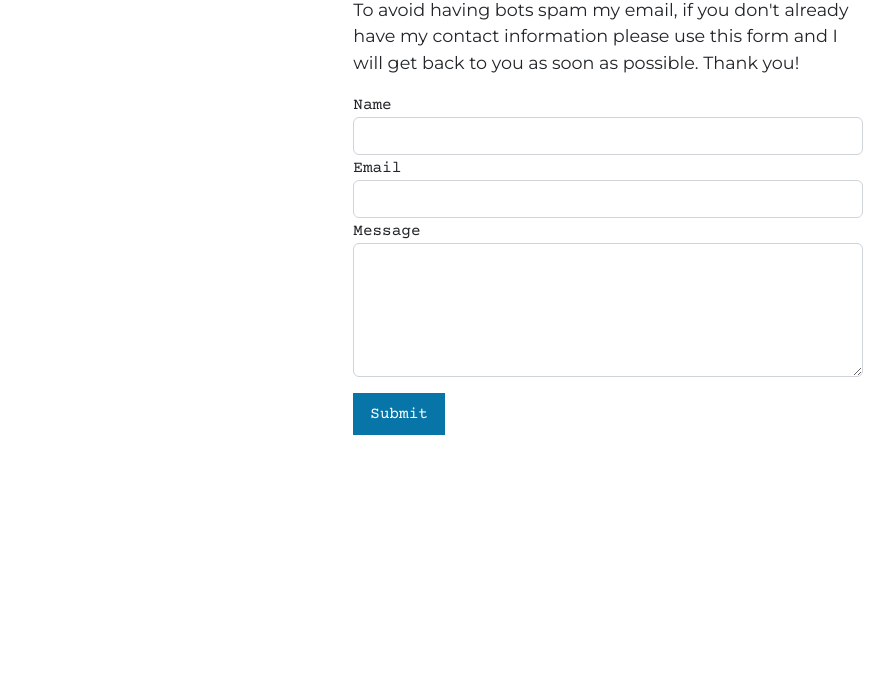
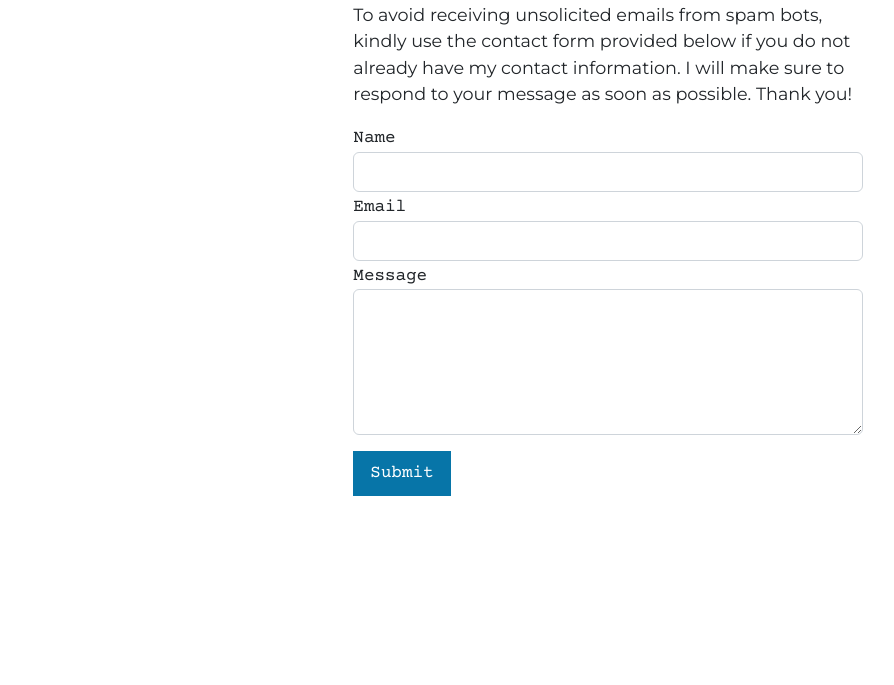
Before and after one commit to cmcgrath454/portfolio, a website: page contact.html in a window 1280 px wide. Shown: the part 115-800 px from the top of the page, without its empty margins (32-926 px from the left). Drawn offline with nearby package versions, Linux system fonts and the light colour scheme.

Commit message:
small styling and text changes

```diff
--- a/contact.html
+++ b/contact.html
@@ -5,10 +5,12 @@
     <script async src="https://www.googletagmanager.com/gtag/js?id=G-ND4J0Z5F0V"></script>
     <script>
       window.dataLayer = window.dataLayer || [];
-      function gtag(){dataLayer.push(arguments);}
-      gtag('js', new Date());
+      function gtag() {
+        dataLayer.push(arguments);
+      }
+      gtag("js", new Date());
 
-      gtag('config', 'G-ND4J0Z5F0V');
+      gtag("config", "G-ND4J0Z5F0V");
     </script>
     <meta charset="UTF-8" />
     <meta http-equiv="X-UA-Compatible" content="IE=edge" />
@@ -27,8 +29,8 @@
     </a>
     <h1 class="text-center mt-5 mb-3">Contact Me</h1>
     <p class="mx-auto">
-      To avoid having bots spam my email, if you don't already have my contact information please use this form and I will get
-      back to you as soon as possible. Thank you!
+      To avoid receiving unsolicited emails from spam bots, kindly use the contact form provided below if you do not already have
+      my contact information. I will make sure to respond to your message as soon as possible. Thank you!
     </p>
     <form class="contact mx-auto" id="contact-form" action="contact.php" method="POST" onsubmit="submitForm(this); return false;">
       <div class="form-group">
@@ -49,5 +51,4 @@
   </body>
   <script defer src="https://www.google.com/recaptcha/api.js?render=6Lc-QdIkAAAAANrnQ84mJJs5Cp0hqXfsg8pI443U"></script>
   <script defer src="/js/contact.js"></script>
-
 </html>
--- a/scss/custom.scss
+++ b/scss/custom.scss
@@ -1,19 +1,20 @@
 @import url("https://fonts.googleapis.com/css2?family=Courier+Prime&family=Montserrat&display=swap");
 
 /* Variables */
-$ff-primary: Montserrat;
-$ff-accent: Courier Prime;
+$font-family-base: Montserrat;
+$font-family-accent: Courier Prime;
+$font-size-base: 1.1rem;
 $primary: #0775a8;
 
 @import "../node_modules/bootstrap/scss/bootstrap.scss";
 
 /* Utility Classes */
 .ff-primary {
-  font-family: $ff-primary;
+  font-family: $font-family-base;
 }
 
 .ff-accent {
-  font-family: $ff-accent;
+  font-family: $font-family-accent;
 }
 
 .cover-vh {
@@ -21,16 +22,12 @@ $primary: #0775a8;
 }
 
 /* General Styling */
-body {
-  font-family: $ff-primary;
-}
-
 p {
   font-size: 1.1rem;
 }
 
 h2 {
-  font-family: $ff-accent;
+  font-family: $font-family-accent;
 }
 
 .btn {
```
Also changed, not shown: assets/favicon.png (added), css/custom.css, 1 other file.
